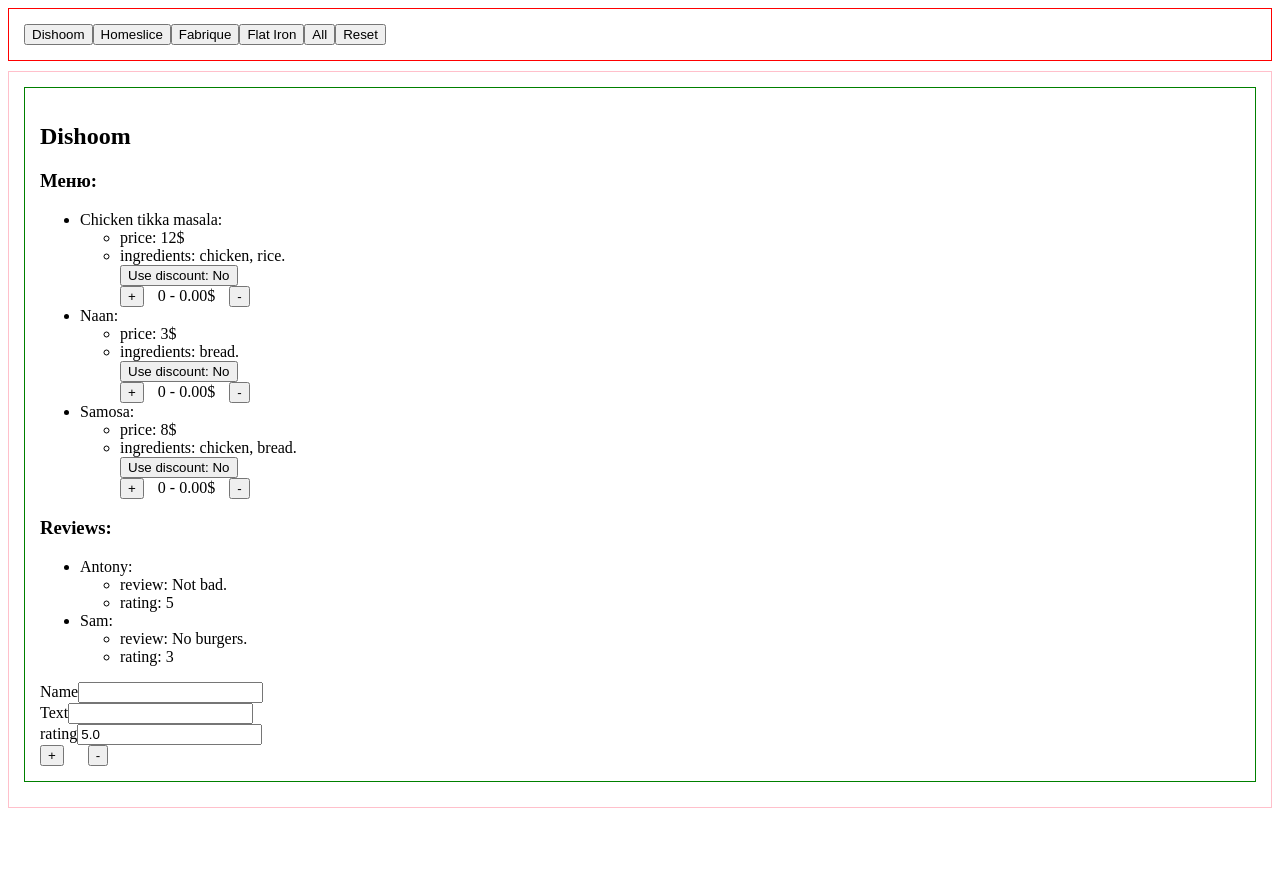
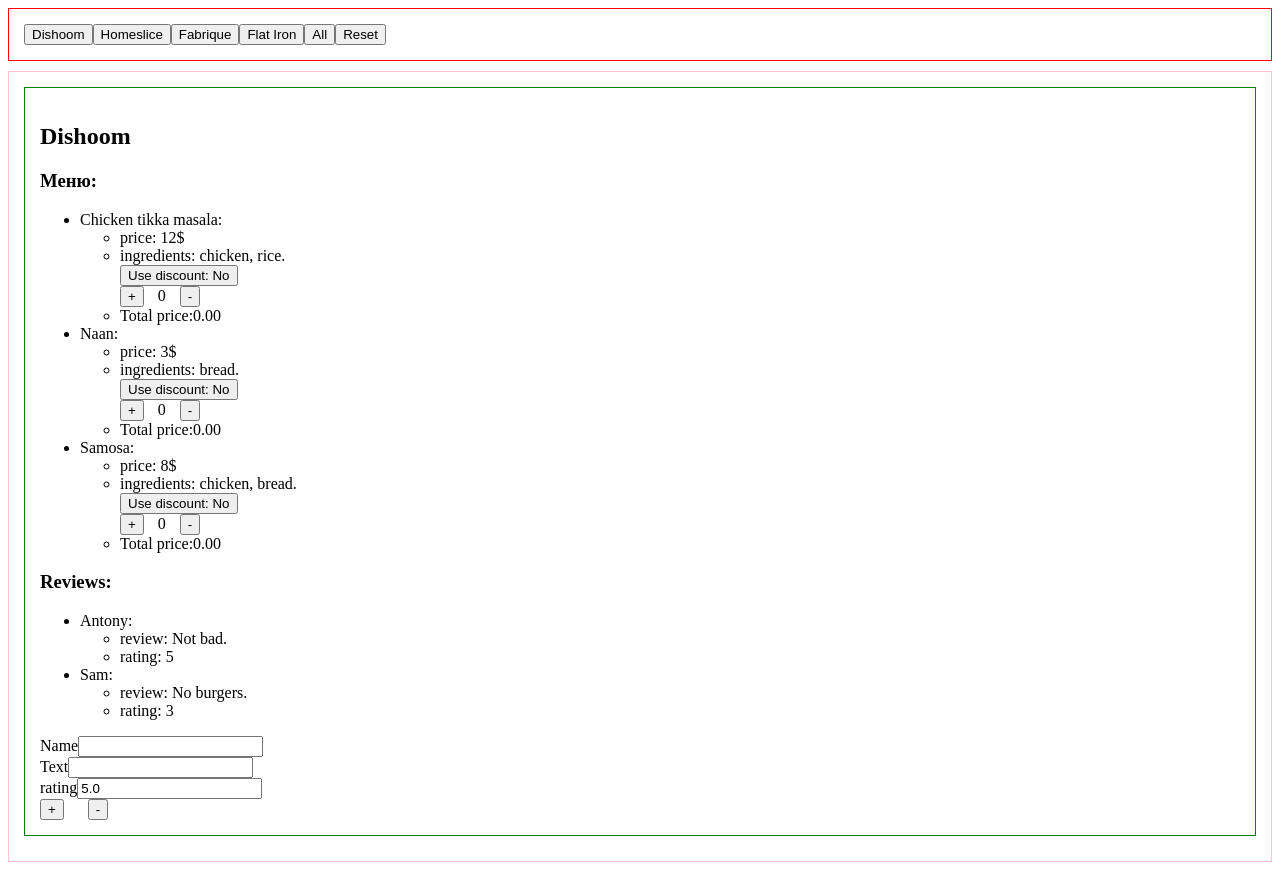
Before and after one commit to crocodileDaniil/ReactEducationLearnJS, a React (Vite) app: page / in a window 1280 px wide. Both pictures are taken after a click on the button "Dishoom". Before the commit the page ends 816 px from the top, so only its background shows below. Built offline with nearby package versions, Linux system fonts and the light colour scheme.

Commit message:
fix couner

```diff
--- a/src/components/counter/component.jsx
+++ b/src/components/counter/component.jsx
@@ -1,20 +1,11 @@
-export const Counter = ({
-  onValueDown,
-  count,
-  onValueUp,
-  price,
-  order = false,
-}) => {
+export const Counter = ({ onValueDown, count, onValueUp }) => {
   return (
     <div>
       <button style={{ marginRight: "10px" }} onClick={onValueUp}>
         +
       </button>
 
-      {order ?
-       (<span> {count} - {(count * price).toFixed(2)}$ </span>)
-        :
-       ( <span> {count} </span> )}
+      <span> {count} </span>
 
       <button style={{ marginLeft: "10px" }} onClick={onValueDown}>
         -
--- a/src/components/restaurant_menu/dish/component.jsx
+++ b/src/components/restaurant_menu/dish/component.jsx
@@ -12,6 +12,8 @@
 
   // console.log('rerender')
   const priceDiscount = 1 - discount;
+  const totalPrice =
+  ( isDiscountUse ? data.price * priceDiscount * count : data.price * count).toFixed(2);
 
   return (
     <>
@@ -24,7 +26,6 @@
           Use discount: {isDiscountUse ? "Yes" : "No"}{" "}
         </button>
         <Counter
-          order={true}
           onValueDown={() =>
             setCount(count - 1 < minCount ? minCount : count - 1)
           }
@@ -32,8 +33,9 @@
             setCount(count + 1 > maxCount ? maxCount : count + 1)
           }
           count={count}
-          price={isDiscountUse ? data.price * priceDiscount : data.price}
+          // price={isDiscountUse ? data.price * priceDiscount : data.price}
         />
+        <li>Total price:{totalPrice} </li>
       </ul>
     </>
   );
--- a/src/components/review_form/component.jsx
+++ b/src/components/review_form/component.jsx
@@ -17,22 +17,16 @@
   switch (action.type) {
     case "setName":
       return { ...state, name: action.payload };
-    // return {  // нужно как на лекции, чтобы при изменении имени очищялись остальные поля или нет?
-    //   ...state,
-    //   name: action.payload,
-    //   text: DEFAULT_FORM_VALUE.text,
-    //   rating: DEFAULT_FORM_VALUE.rating,
-    // };
     case "setText":
       return { ...state, text: action.payload };
     case "setRating":
-      return { ...state, rating: boundaryCheck(action.payload) };
+      return { ...state, rating: boundaryConrol(action.payload) };
     default:
       return state;
   }
 };
 
-const boundaryCheck = ( n ) => {
+const boundaryConrol = ( n ) => {
   if (+n >= rightBoundary) return rightBoundary;
   if (+n <= leftBoundary) return leftBoundary;
   return n
```
